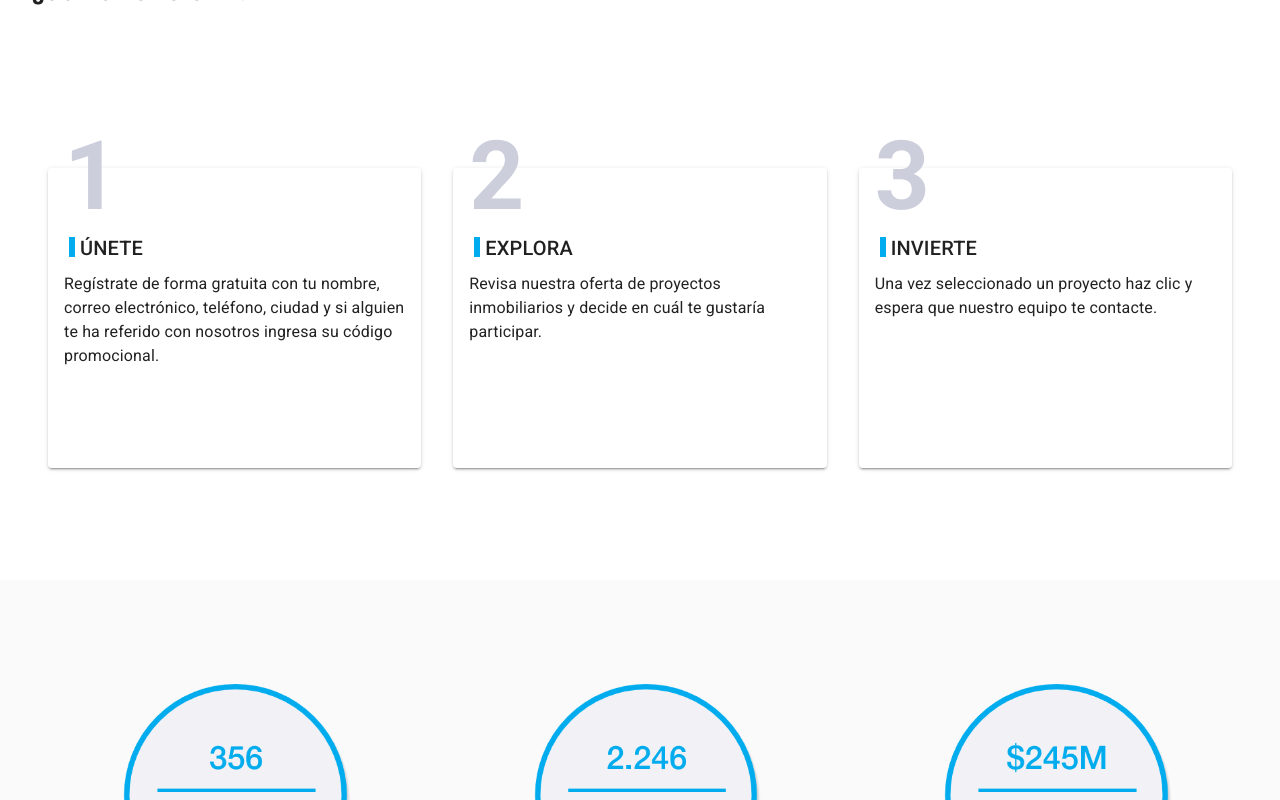
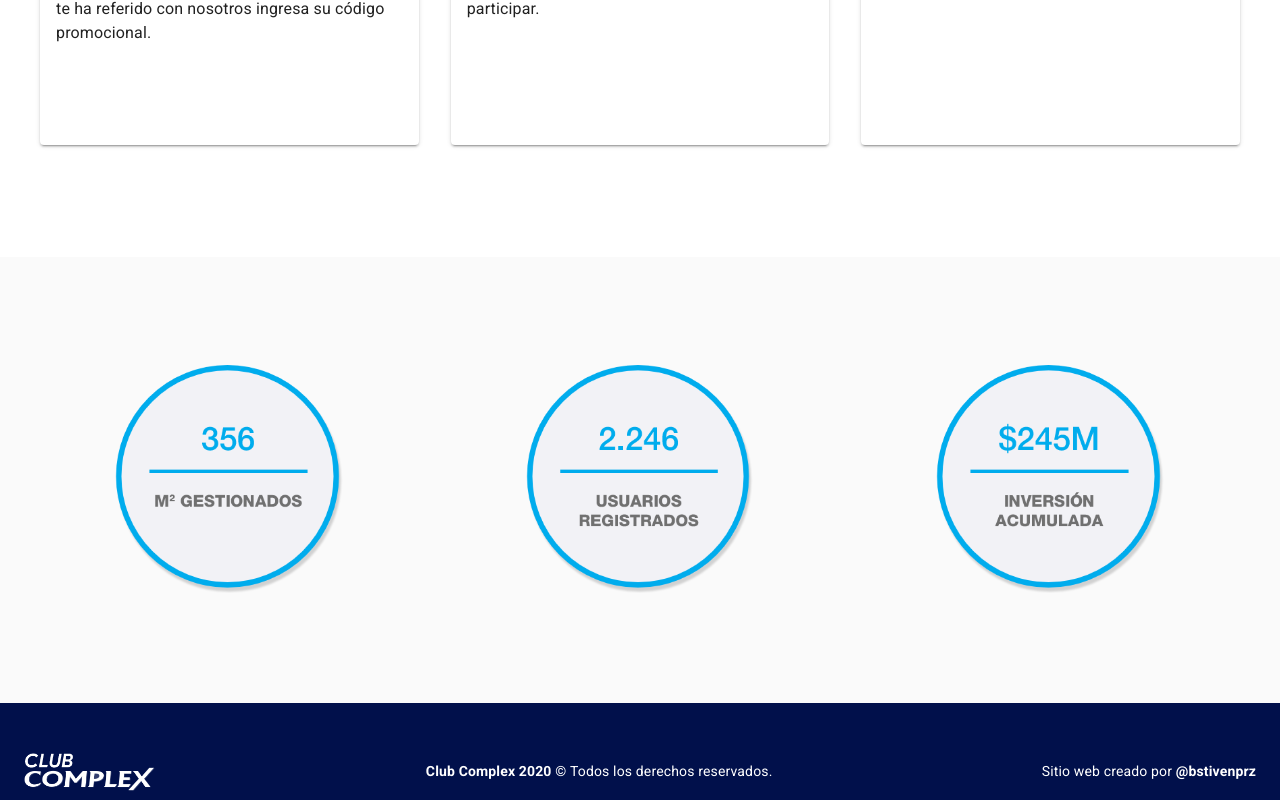
Before and after one commit to bstivenprz/ClubComplex, a React (Create React App) app in the folder web/: page / in a window 1280 px wide. Shown: the part 1620-2420 px from the top of the page. Built offline with nearby package versions, Linux system fonts and the light colour scheme.

Commit message:
Ajuste final del LandingPage

```diff
--- a/web/src/components/main-footer.js
+++ b/web/src/components/main-footer.js
@@ -6,77 +6,122 @@ import Hidden from '@material-ui/core/Hidden';
 import Grid from '@material-ui/core/Grid';
 import { makeStyles } from '@material-ui/core/styles';
 
+import Container from '@material-ui/core/Container';
+
 import Logo from '../resources/images/clubcomplex-white-logo.png';
 
-const useStyles = makeStyles((theme) => ({
-  root: {
-    height: '180px',
-    backgroundColor: theme.palette.background.footer.primary,
-    padding: theme.spacing(4)
-  },
-  centerLogo: {
-    display: 'block',
-    marginLeft: 'auto',
-    marginRight: 'auto',
-    height: '40px'
-  },
+function MobileFooter(props) {
+  const { copyright, urlSite, developer, urlDeveloper } = props.info;
+  const componentStyle = makeStyles((theme) => ({
+    text: {
+      margin: theme.spacing(4, 0),
+      color: theme.palette.text.contrastText
+    }
+  }));
+  const classes = componentStyle();
+  return (
+    <Grid container direction="column" justify="center" alignItems="center">
+      <Grid item>
+        <img src={Logo} />
+      </Grid>
+      <Grid item>
+        <Typography variant="body2" align="center" className={classes.text}>
+          <Box fontWeight="fontWeightBold" display="inline">
+            <Link color="inherit" href={urlSite}>
+              Club Complex
+            </Link>
+            {' '}
+            {new Date().getFullYear()}
+            {' © '}
+          </Box>
+          { copyright }
+        </Typography>
+      </Grid>
+      <Grid item>
+        <Typography variant="body2" align="center" className={classes.text}>
+          {'Sitio web creado por '}
+          <Box fontWeight="fontWeightBold" display="inline">
+            <Link color="inherit" href={urlDeveloper}>
+              { developer }
+            </Link>
+          </Box>
+        </Typography>
+      </Grid>
+    </Grid>
+  );
+}
+
+function DesktopFooter(props) {
+  const { copyright, urlSite, developer, urlDeveloper } = props.info;
+  const componentStyle = makeStyles((theme) => ({
     logo: {
       display: 'block',
       height: '40px'
     },
     text: {
-    margin: theme.spacing(1),
       color: theme.palette.text.contrastText
     }
   }));
-
-export default function () {
-  const classes = useStyles();
-
+  const classes = componentStyle();
   return (
-    <Grid container direction="row" justify="center" alignItems="center" className={classes.root}>
-      <Grid item xs={12} sm={12} md={4} lg={4}>
-        <Hidden smDown>
+    <Grid container direction="row" justify="space-between" alignItems="center">
+      <Grid item>
         <img src={Logo} className={classes.logo} />
-        </Hidden>
-        <Hidden smUp>
-          <img src={Logo} className={classes.centerLogo} />
-        </Hidden>
       </Grid>
-      <Grid item xs={12} sm={12} md={4} lg={4}>
-        <Box textAlign="center">
+      <Grid item>
         <Typography variant="body2" align="center" className={classes.text}>
-            {'Copyright © '}
-            <Link color="inherit" href="http://clubcomplex.com/">
+          <Box fontWeight="fontWeightBold" display="inline">
+            <Link color="inherit" href={urlSite}>
               Club Complex
-            </Link>{' '}
+            </Link>
+            {' '}
             {new Date().getFullYear()}
-            {'.'}
+            {' © '}
+          </Box>
+          { copyright }
         </Typography>
-        </Box>
       </Grid>
-      <Grid item xs={12} sm={12} md={4} lg={4}>
-        <Hidden smDown>
-          <Box textAlign="right">
+      <Grid item>
         <Typography variant="body2" align="center" className={classes.text}>
           {'Sitio web creado por '}
-              <Link color="inherit" href="http://clubcomplex.com/">
-                @bstivenprz
+          <Box fontWeight="fontWeightBold" display="inline">
+            <Link color="inherit" href={urlDeveloper}>
+              { developer }
             </Link>
+          </Box>
         </Typography>
-          </Box>
-        </Hidden>
-        <Hidden smUp>
-          <Box textAlign="center">
-            <Typography variant="body2" align="center" className={classes.text}>
-              {'Sitio web creado por '}
-              <Link color="inherit" href="http://clubcomplex.com/">
-                @bstivenprz
-              </Link>
-            </Typography>
-          </Box>
-        </Hidden>
       </Grid>
     </Grid>
   );
 }
+
+export default function () {
+  const componentStyle = makeStyles((theme) => ({
+    root: {
+      height: '100%',
+      padding: theme.spacing(6, 0),
+      backgroundColor: theme.palette.background.footer.primary
+    }
+  }));
+  const classes = componentStyle();
+
+  const info = {
+    copyright: "Todos los derechos reservados.",
+    urlSite: "http://clubcomplex.com",
+    developer: "@bstivenprz",
+    urlDeveloper: "https://www.linkedin.com/in/bstiven/"
+  }
+
+  return (
+    <div className={classes.root}>
+      <Container fixed>
+        <Hidden smDown>
+          <DesktopFooter info={info} />
+        </Hidden>
+        <Hidden smUp>
+          <MobileFooter info={info} />
+        </Hidden>
+      </Container>
+    </div>
+  )
+}
--- a/web/src/views/Home/index.js
+++ b/web/src/views/Home/index.js
@@ -148,11 +148,33 @@ function LandingPageForm() {
 }
 
 function LandingPage() {
+  const componentStyle = makeStyles((theme) => ({
+    landingPage: {
+      height: '100%',
+      backgroundImage: `url(${BackgroundImage})`,
+      backgroundRepeat: 'no-repeat',
+      backgroundColor: theme.palette.type === 'light' ? theme.palette.grey[50] : theme.palette.grey[900],
+      backgroundSize: 'cover',
+      backgroundPosition: 'center',
+    },
+    content: {
+      marginBottom: theme.spacing(18)
+    },
+    form: {
+      position: 'relative',
+      top: '-80px',
+      height: 220,
+      margin: theme.spacing(2),
+      padding: theme.spacing(2)
+    }
+  }));
+  const classes = componentStyle();
   return (
     <React.Fragment>
+      <Grid container component="main" className={classes.landingPage}>
         <Container fixed>
           <Menu />
-        <Grid container direction="row" spacing={4} alignItems="center">
+          <Grid container direction="row" spacing={4} alignItems="center" className={classes.content}>
             <Grid item xs={12} sm={12} md={6} lg={6}>
               <LandingPageInfo />
             </Grid>
@@ -163,6 +185,7 @@ function LandingPage() {
             </Grid>
           </Grid>
         </Container>
+      </Grid>
     </React.Fragment>
   );
 }
@@ -188,7 +211,6 @@ function FeaturesBox({ data }) {
     }
   }));
   const classes = componentStyle();
-  // TODO: Agregar la imagen de fondo de la tarjeta.
   return (
     <Grid container>
       {data.map(({ title, content }, key) => {
@@ -254,8 +276,7 @@ function Features() {
   );
 }
 
-function HowItWorksCard(props) {
-  const { number, title, content } = props;
+function HowItWorksCard({ data }) {
   const componentStyle = makeStyles((theme) => ({
     paper: {
       margin: theme.spacing(2),
@@ -266,9 +287,10 @@ function HowItWorksCard(props) {
       color: '#CCCFDB',
       position: 'relative',
       bottom: '-80px',
-      left: '32px'
+      paddingLeft: 32
     },
     title: {
+      textTransform: 'uppercase',
       marginBottom: theme.spacing(1)
     },
     sideLine: {
@@ -278,8 +300,9 @@ function HowItWorksCard(props) {
     }
   }));
   const classes = componentStyle();
+  return data.map(({ number, title, content }, key) => {
     return (
-    <>
+      <Grid item xs={12} sm={12} md={4} lg={4} key={key}>
         <Typography variant="h1" component="h1" className={classes.hugeNumber}>
           <Box fontWeight="fontWeightBold">
             {number}
@@ -292,65 +315,61 @@ function HowItWorksCard(props) {
           </Box>
           <Typography variant="body1">{content}</Typography>
         </Paper>
-    </>
+      </Grid>
     );
+  });
 }
 
 function HowItWorks() {
-  // TODO: Agregar el componente Container para los espacios laterales de la sección.
-  // Agregarlo igualmente para las demás secciones.
   const componentStyle = makeStyles((theme) => ({
     root: {
-      padding: theme.spacing(8, 4)
-    },
-    content: {
-      margin: theme.spacing(4, 0)
+      backgroundColor: '#FFF',
+      padding: theme.spacing(12, 0)
     }
   }));
   const classes = componentStyle();
+  const boxes = [
+    {
+      number: 1,
+      title: 'Únete',
+      content: `
+        Regístrate de forma gratuita con tu nombre,
+        correo electrónico, teléfono, ciudad y si
+        alguien te ha referido con nosotros ingresa
+        su código promocional.
+      `
+    },
+    {
+      number: 2,
+      title: 'Explora',
+      content: `
+        Revisa nuestra oferta de proyectos
+        inmobiliarios y decide en cuál te gustaría
+        participar.
+      `
+    },
+    {
+      number: 3,
+      title: 'Invierte',
+      content: `
+        Una vez seleccionado un proyecto haz clic
+        y espera que nuestro equipo te contacte.
+      `
+    }
+  ];
   return (
     <React.Fragment>
       <div className={classes.root}>
+        <Container fixed>
           <Typography variant="h5" component="h5">
             <Box fontWeight="fontWeightBold">
               ¿CÓMO FUNCIONA?
             </Box>
           </Typography>
-        <Grid container className={classes.content}>
-          <Grid item xs={12} sm={12} md={4} lg={4}>
-            <HowItWorksCard
-              number={1}
-              title="ÚNETE"
-              content="
-                Regístrate de forma gratuita con tu nombre,
-                correo electrónico, teléfono, ciudad y si
-                alguien te ha referido con nosotros ingresa
-                su código promocional.
-              "
-            />
+          <Grid container>
+            <HowItWorksCard data={boxes} />
           </Grid>
-          <Grid item xs={12} sm={12} md={4} lg={4}>
-            <HowItWorksCard
-              number={2}
-              title="EXPLORA"
-              content="
-                Revisa nuestra oferta de proyectos
-                inmobiliarios y decide en cuál te gustaría
-                participar.
-              "
-            />
-          </Grid>
-          <Grid item xs={12} sm={12} md={4} lg={4}>
-            <HowItWorksCard
-              number={3}
-              title="INVIERTE"
-              content="
-                Una vez seleccionado un proyecto haz clic
-                y espera que nuestro equipo te contacte.
-              "
-            />
-          </Grid>
-        </Grid>
+        </Container>
       </div>
     </React.Fragment>
   );
@@ -359,28 +378,25 @@ function HowItWorks() {
 function Insights() {
   const componentStyle = makeStyles((theme) => ({
     root: {
-      backgroundColor: '#FAFAFA',
-      padding: theme.spacing(8, 4)
+      backgroundColor: '#FAFAFA'
     },
     content: {
-      margin: theme.spacing(4, 0)
+      padding: theme.spacing(12, 0)
     },
     contentImage: {
       height: '230px',
       display: 'block',
-      marginLeft: 'auto',
-      marginRight: 'auto'
+      margin: '12px auto'
     }
   }));
   const classes = componentStyle();
   return (
     <React.Fragment>
       <div className={classes.root}>
-        <Grid container className={classes.content} spacing={2} >
+        <Container fixed>
+          <Grid container direction="row" pacing={2} className={classes.content}>
             <Grid item xs={12} sm={12} md={4} lg={4}>
-            <Box justifyContent="center">
               <img src={InsightsOne} className={classes.contentImage} />
-            </Box>
             </Grid>
             <Grid item xs={12} sm={12} md={4} lg={4}>
               <img src={InsightsTwo} className={classes.contentImage} />
@@ -389,33 +405,17 @@ function Insights() {
               <img src={InsightsThree} className={classes.contentImage} />
             </Grid>
           </Grid>
+        </Container>
       </div>
     </React.Fragment>
   );
 }
 
 export default function Home() {
-  const useStyles = makeStyles((theme) => ({
-    root: {
-      padding: '0px 90px'
-    },
-    landingPage: {
-      height: '1280px',
-      backgroundImage: `url(${BackgroundImage})`,
-      backgroundRepeat: 'no-repeat',
-      backgroundColor: theme.palette.type === 'light' ? theme.palette.grey[50] : theme.palette.grey[900],
-      backgroundSize: 'cover',
-      backgroundPosition: 'center',
-    }
-  }));
-  const classes = useStyles();
-  // TODO: Agregar el botón de scroll en la landing page. Con una animación.
   return (
     <div>
       <CssBaseline />
-      <Grid container component="main" className={classes.landingPage}>
       <LandingPage />
-      </Grid>
       <Features />
       <HowItWorks />
       <Insights />
```
Lines whose indentation alone changed are shown as unchanged.
